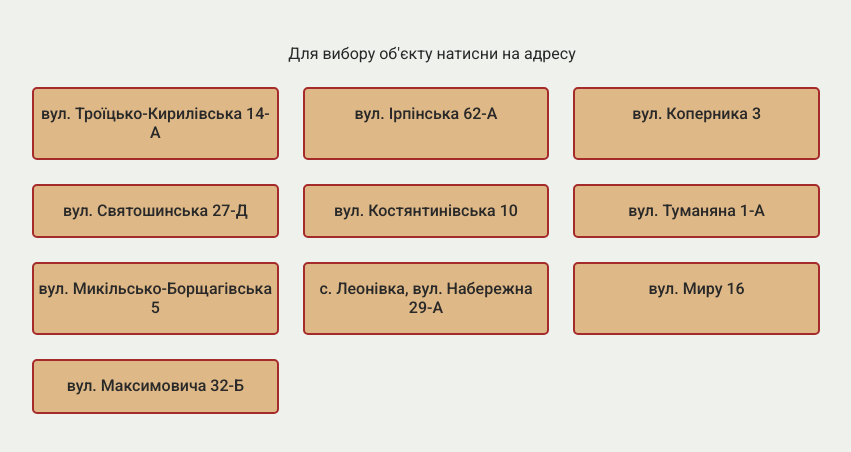
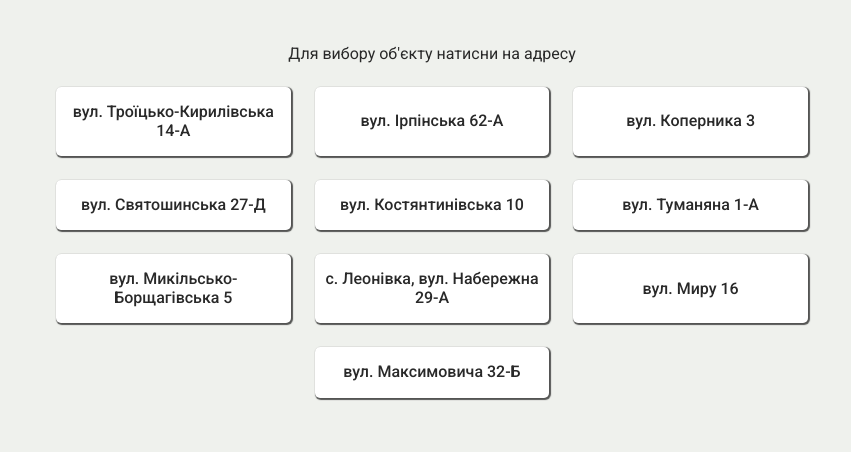
Before and after one commit to Hennadii71/meter_readings, a plain HTML site: page index.html in a window 1280 px wide. Shown: the part 88-540 px from the top of the page, without its empty margins (208-1059 px from the left). Drawn offline with nearby package versions, Linux system fonts and the light colour scheme.

Commit message:
Change color item menu

```diff
--- a/CSS/styles.css
+++ b/CSS/styles.css
@@ -1,5 +1,14 @@
 /* #region reset settings */
 /* Reset settings */
+
+*,
+*::before,
+*::after {
+  box-sizing: border-box;
+  margin: 0;
+  padding: 0;
+}
+
 a {
   text-decoration: none;
 }
@@ -64,23 +73,26 @@ body {
   display: flex;
   flex-wrap: wrap;
   gap: 24px;
+  justify-content: center;
 }
 
 .menu__list-item {
-  width: calc((100% - 96px) / 3);
-  padding: 16px 4px;
+  width: calc((100% - 48px) / 3);
+  align-content: center;
   text-align: center;
-  border: solid 2px brown;
+  box-shadow: 1px 1px 1px 1px rgba(0, 0, 0, 0.65);
   border-radius: 5px;
-  background-color: burlywood;
+  background-color: white;
 }
 
 .menu__link {
+  display: block;
   color: #292929;
   font-weight: 500;
+  padding: 16px 4px;
 }
 
-/* #region general styles page */
+/* #region general styles pages */
 .menu-page {
   margin-bottom: 48px;
 }
```
